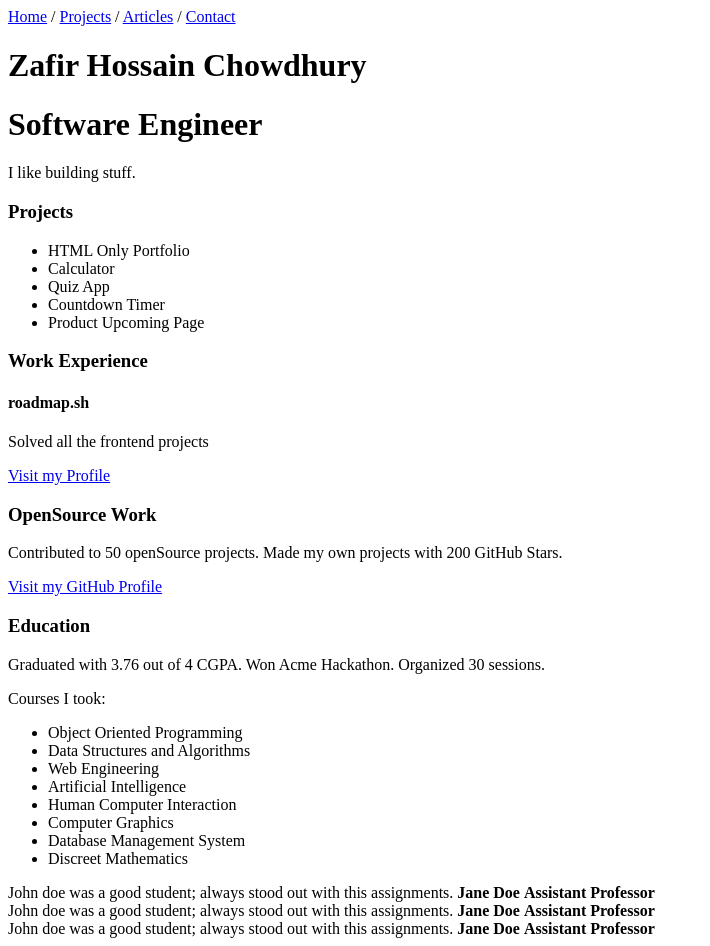
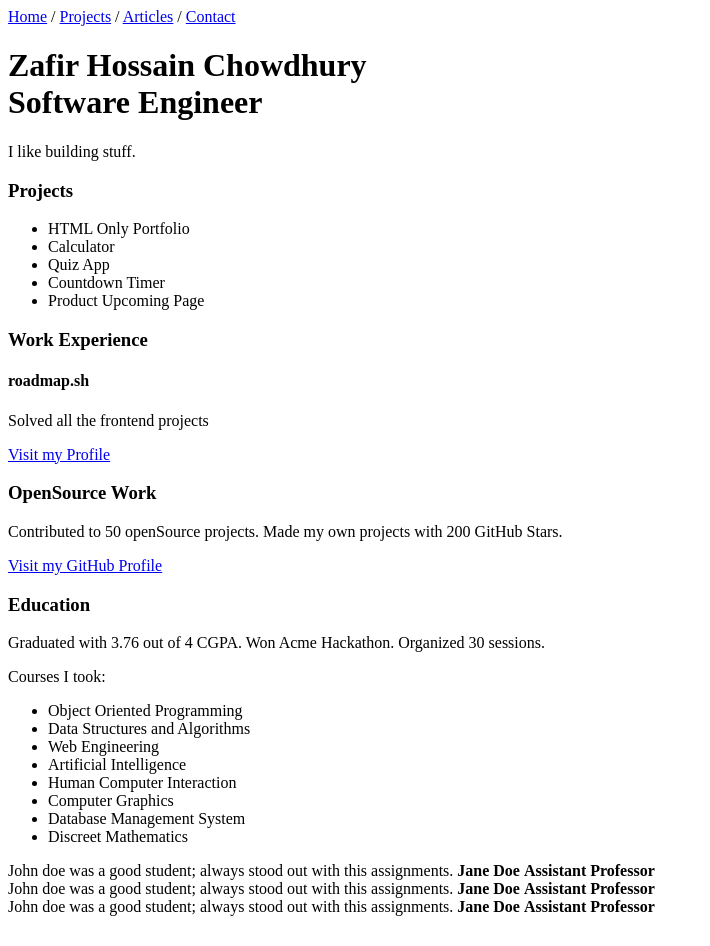
Before and after one commit to ZafirChowdhury/roadmap.sh_frontend_projects, a plain HTML site: page 02 Basic HTML Website/index.html in a window 1280 px wide. Shown: the whole page, without its empty margins (0-710 px from the left). After the commit the page ends 924 px from the top, so only its background shows below. Drawn offline with Linux system fonts and the light colour scheme.

Commit message:
Made HTML more semantic

```diff
--- a/02 Basic HTML Website/index.html
+++ b/02 Basic HTML Website/index.html
@@ -14,6 +14,9 @@
 
 <body>
 
+
+
+    <header>
         <nav>
             <a href="index.html">Home</a> /
             <a href="projects.html">Projects</a> /
@@ -21,13 +24,17 @@
             <a href="contact.html">Contact</a>
         </nav>
 
-    <header>
-        <h1><strong>Zafir Hossain Chowdhury</strong></h1>
-
-        <h1><strong>Software Engineer</strong></h1>
+        <h1>
+            <strong>
+                Zafir Hossain Chowdhury <br>
+                Software Engineer
+            </strong>
+        </h1>
 
         <p>I like building stuff.</p>
     </header>
+
+    <main>
 
         <section class="Projects">
             <h3><strong>Projects</strong></h3>
@@ -110,8 +117,9 @@
                     <strong>Assistant Professor</strong>
                 </span>
             </div>
+        </section>
 
-    </section>
+    </main>
 
 </body>
 
```
Also changed, not shown: 01 Single-Page CV/index.html (+2 -2 lines), 02 Basic HTML Website/articles.html (+5 -0 lines), 02 Basic HTML Website/contact.html (+5 -0 lines), 02 Basic HTML Website/projects.html (+5 -1 lines). Lines whose indentation alone changed are shown as unchanged.
